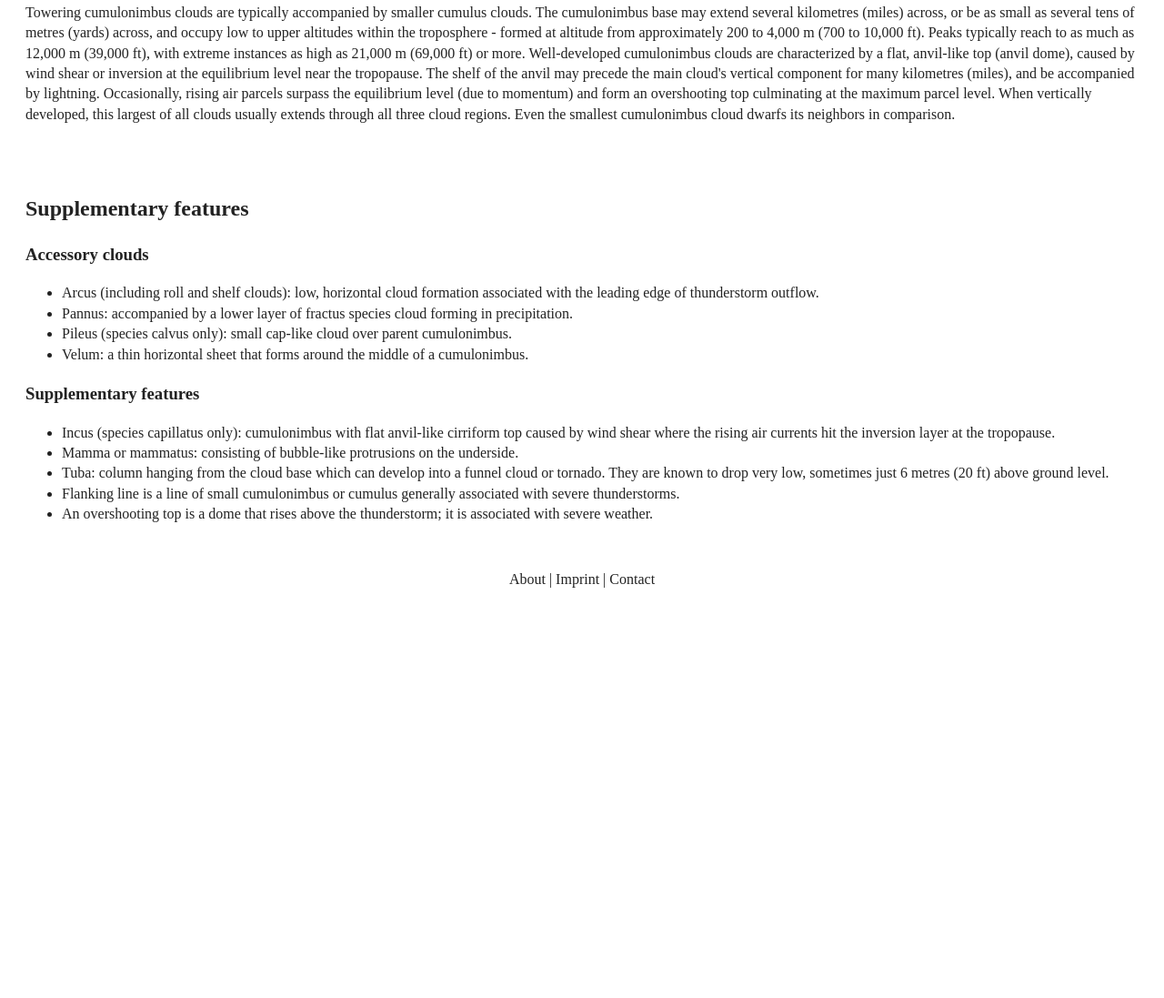
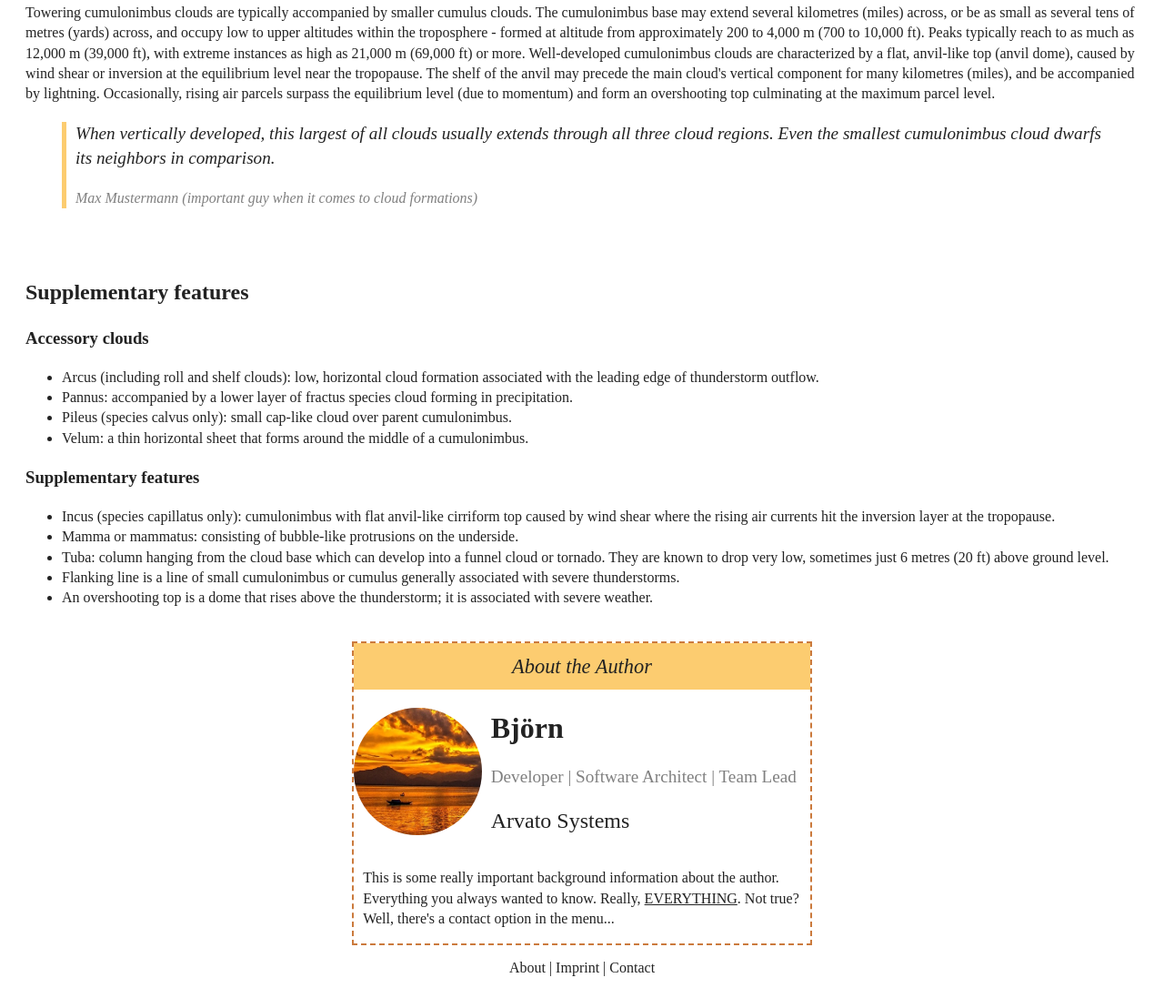
Before and after one commit to bausv/nd0011-personal-blog, a plain HTML site: page html/blog-cumulonimbus.html in a window 1280 px wide. Shown: the part 966-2063 px from the top of the page at 91% size. Before the commit the page ends 1637 px from the top, so only its background shows below. Drawn offline with Linux system fonts and the light colour scheme.

Commit message:
Review-Feedback incorporated:
* 404.html: removed style tag, moved to css/not-found.css
* blog-cumulonimbus.html: added bold, underline and blockquote
* blog-*.html: added author info
* index.html: added missing section id

```diff
--- a/css/blog-article.css
+++ b/css/blog-article.css
@@ -38,6 +38,145 @@ figcaption {
     flex-direction: row-reverse;
 }
 
+blockquote {
+    border-left:  5px solid var(--blog-main-bg-color);
+    padding-left: 10px;
+}
+
+blockquote > p {
+    font-style: italic;
+    font-size:  1.2rem;
+}
+
+.author-info {
+    display: grid;
+    border:  2px dashed var(--blog-secondary-bg-color);
+}
+
+.author-about {
+    background-color: var(--blog-main-bg-color);
+    text-align:       center;
+    font-style:       italic;
+    font-size:        1.4rem;
+    padding:          10px;
+}
+
+.author-name {
+    font-size:   2rem;
+    font-weight: bold;
+}
+
+.author-title {
+    font-size: 1.2rem;
+    color:     gray;
+}
+
+.author-company {
+    font-size: 1.5rem;
+}
+
+.author-avatar > img {
+    border-radius: 50%;
+}
+
+.author-bio {
+    padding: 0 10px;
+}
+
+@media screen and (min-width: 1280px) {
+    .author-info {
+        grid-template-columns: 30% 70%;
+        grid-template-rows: auto;
+        margin:                0 30%;
+    }
+
+    .author-about {
+        grid-column-start: 1;
+        grid-column-end:   3;
+        grid-row:          1;
+    }
+
+    .author-avatar {
+        grid-column:    1;
+        grid-row-start: 2;
+        grid-row-end:   5;
+        padding:        20px 10px 20px 0;
+    }
+
+    .author-name {
+        grid-column: 2;
+        grid-row:    2;
+        padding-top: 20px;
+    }
+
+    .author-title {
+        grid-column: 2;
+        grid-row:    3;
+    }
+
+    .author-company {
+        grid-column: 2;
+        grid-row:    4;
+    }
+
+    .author-bio {
+        grid-row:          5;
+        grid-column-start: 1;
+        grid-column-end:   3;
+    }
+
+    .author-avatar > img {
+        width:  100%;
+        height: 100%;
+    }
+}
+
+@media screen and (max-width: 1279px) {
+    .author-info {
+        grid-template-columns: 1fr;
+        grid-template-rows: auto;
+        margin:                0 30%;
+    }
+
+    .author-about {
+        grid-row: 1;
+    }
+
+    .author-avatar {
+        grid-column:     1;
+        grid-row:        2;
+        padding:         10px;
+        display:         flex;
+        align-items:     center;
+        justify-content: center;
+    }
+
+    .author-name {
+        grid-column: 1;
+        grid-row:    3;
+        text-align:  center;
+    }
+
+    .author-title {
+        grid-row:   4;
+        text-align: center;
+    }
+
+    .author-company {
+        grid-row:   5;
+        text-align: center;
+    }
+
+    .author-bio {
+        grid-row: 6;
+    }
+
+    .author-avatar > img {
+        width:  min(100px, 100%);
+        height: min(100px, 100%);
+    }
+}
+
 @media screen and (min-width: 768px) {
     .blog-content {
         grid-row: 2;
--- /dev/null
+++ b/css/not-found.css
@@ -0,0 +1,44 @@
+* {
+    line-height: 1.2;
+    margin:      0;
+}
+
+html {
+    color:       #888;
+    display:     table;
+    font-family: sans-serif;
+    height:      100%;
+    text-align:  center;
+    width:       100%;
+}
+
+body {
+    display:        table-cell;
+    vertical-align: middle;
+    margin:         2em auto;
+}
+
+h1 {
+    color:       #555;
+    font-size:   2em;
+    font-weight: 400;
+}
+
+p {
+    margin: 0 auto;
+    width:  280px;
+}
+
+@media only screen and (max-width: 280px) {
+
+    body,
+    p {
+        width: 95%;
+    }
+
+    h1 {
+        font-size: 1.5em;
+        margin:    0 0 0.3em;
+    }
+
+}
--- a/html/blog-cumulonimbus.html
+++ b/html/blog-cumulonimbus.html
@@ -38,11 +38,11 @@
             src="https://upload.wikimedia.org/wikipedia/commons/9/93/Fly00890_-_Flickr_-_NOAA_Photo_Library.jpg">
         <figcaption>Fly00890</figcaption>
       </figure>
-      Cumulonimbus (from Latin cumulus, "heaped" and nimbus, "rainstorm") is a dense, towering vertical cloud, typically forming from water vapor condensing in the lower troposphere that builds upward
-      carried by powerful buoyant air currents. Above the lower portions of the cumulonimbus the water vapor becomes ice crystals, such as snow and graupel, the interaction of which can lead to hail
-      and to lightning formation, respectively. When occurring as a thunderstorm these clouds may be referred to as thunderheads. Cumulonimbus can form alone, in clusters, or along squall lines. These
-      clouds are capable of producing lightning and other dangerous severe weather, such as tornadoes, hazardous winds, and large hailstones. Cumulonimbus progress from overdeveloped cumulus congestus
-      clouds and may further develop as part of a supercell. Cumulonimbus is abbreviated Cb.
+      Cumulonimbus (from Latin <em>cumulus</em>, "heaped" and nimbus, "rainstorm") is a <b>dense, towering vertical cloud</b>, typically forming from water vapor condensing in the lower troposphere
+      that builds upward carried by powerful buoyant air currents. Above the lower portions of the cumulonimbus the water vapor becomes ice crystals, such as snow and graupel, the interaction of which
+      can lead to hail and to lightning formation, respectively. When occurring as a thunderstorm these clouds may be referred to as thunderheads. Cumulonimbus can form alone, in clusters, or along
+      squall lines. These clouds are capable of producing lightning and other dangerous severe weather, such as tornadoes, hazardous winds, and large hailstones. Cumulonimbus progress from
+      overdeveloped cumulus congestus clouds and may further develop as part of a <u>supercell</u>. Cumulonimbus is abbreviated Cb.
     </section>
     <section class="blog-article">
       <h2>Appearance</h2>
@@ -50,8 +50,12 @@
          (yards) across, and occupy low to upper altitudes within the troposphere - formed at altitude from approximately 200 to 4,000 m (700 to 10,000 ft). Peaks typically reach to as much as 12,000
          m (39,000 ft), with extreme instances as high as 21,000 m (69,000 ft) or more. Well-developed cumulonimbus clouds are characterized by a flat, anvil-like top (anvil dome), caused by wind
          shear or inversion at the equilibrium level near the tropopause. The shelf of the anvil may precede the main cloud's vertical component for many kilometres (miles), and be accompanied by
-         lightning. Occasionally, rising air parcels surpass the equilibrium level (due to momentum) and form an overshooting top culminating at the maximum parcel level. When vertically developed,
-         this largest of all clouds usually extends through all three cloud regions. Even the smallest cumulonimbus cloud dwarfs its neighbors in comparison.</p>
+         lightning. Occasionally, rising air parcels surpass the equilibrium level (due to momentum) and form an overshooting top culminating at the maximum parcel level.
+      <blockquote>
+        <p>When vertically developed, this largest of all clouds usually extends through all three cloud regions. Even the smallest cumulonimbus cloud dwarfs its neighbors in comparison.</p>
+        <figcaption>Max Mustermann (important guy when it comes to cloud formations)</figcaption>
+      </blockquote>
+      </p>
     </section>
     <section class="blog-article">
       <h2>Supplementary features</h2>
@@ -71,6 +75,19 @@
         <li>An overshooting top is a dome that rises above the thunderstorm; it is associated with severe weather.</li>
       </ul>
     </section>
+    <section class="author-info">
+      <div class="author-about">About the Author</div>
+      <div class="author-avatar">
+        <img alt="Avatar" src="../img/avatar.png">
+      </div>
+      <div class="author-name">Björn</div>
+      <div class="author-title">Developer | Software Architect | Team Lead</div>
+      <div class="author-company">Arvato Systems</div>
+      <div class="author-bio">
+        <p>This is some really important background information about the author. Everything you always wanted to know. Really, <u>EVERYTHING</u>. Not true? Well, there's a contact option in the
+           menu...</p>
+      </div>
+    </section>
   </article>
   <footer>
     About | Imprint | Contact
```
Also changed, not shown: 404.html (+2 -43 lines), html/blog-stratocumulus.html (+13 -0 lines), index.html (+1 -1 lines), img/avatar.png (added).
